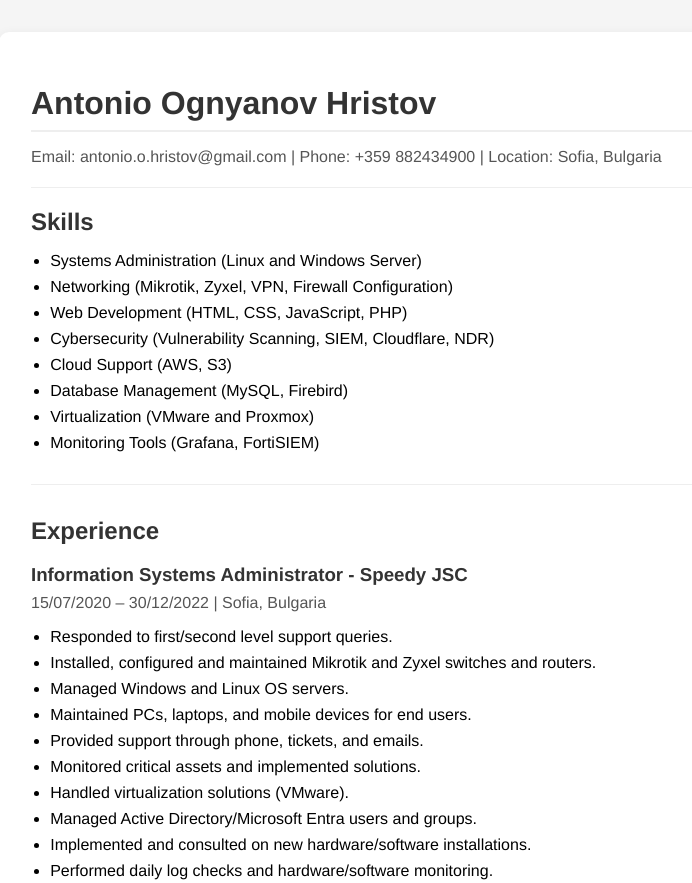
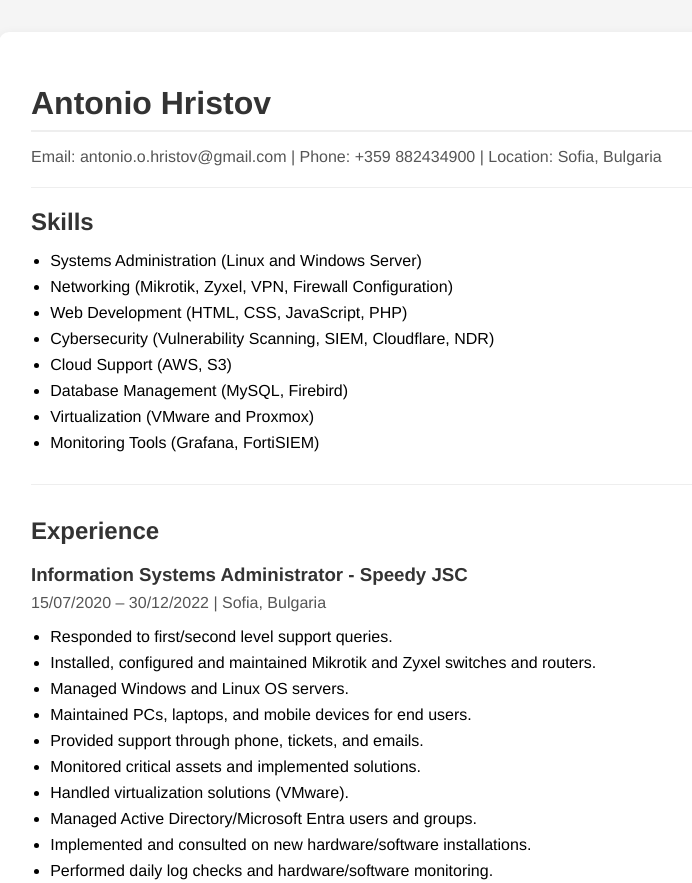
Before and after one commit to RagnorGG/aws-cloud-resume-challenge, a plain HTML site: page website/index.html in a window 1280 px wide. Shown: the top 883 px of the page, without its empty margins (209-901 px from the left). Drawn offline with Linux system fonts and the light colour scheme; no server answers.

Commit message:
index.html
Updated name

```diff
--- a/website/index.html
+++ b/website/index.html
@@ -10,7 +10,7 @@
     <body>
         <div class="resume">
             <header class="info">
-                <h1>Antonio Ognyanov Hristov</h1>
+                <h1>Antonio Hristov</h1>
                 <p>
                     Email: antonio.o.hristov@gmail.com | Phone: +359 882434900 |
                     Location: Sofia, Bulgaria
```
